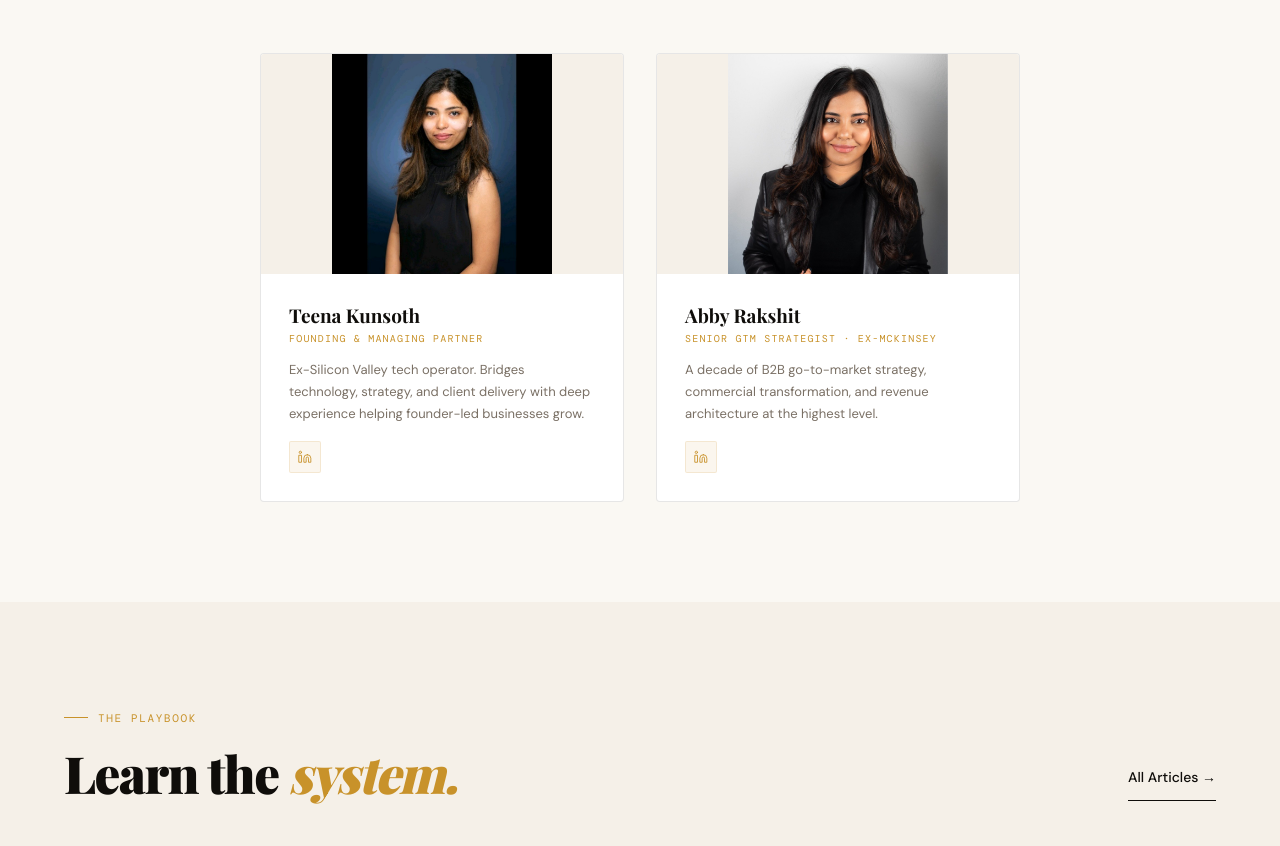
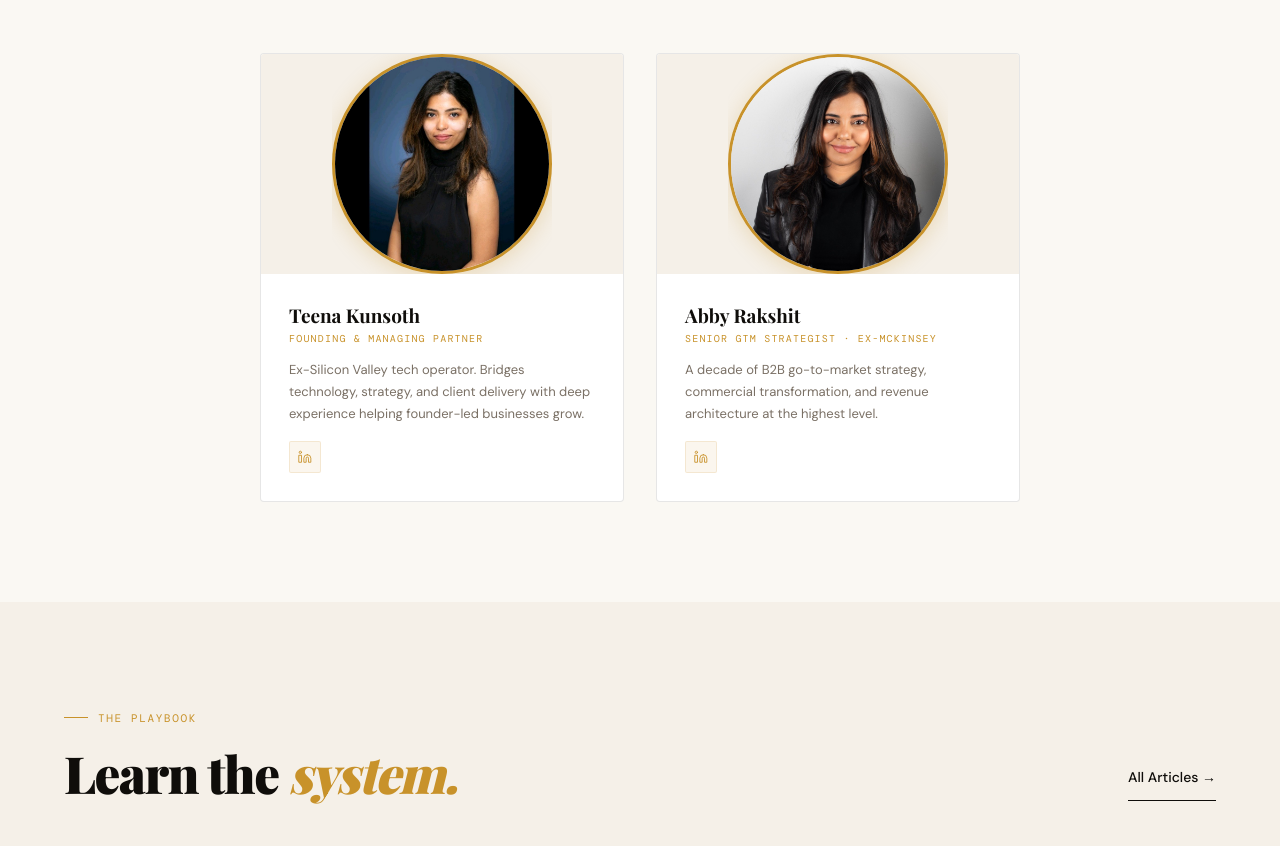
Before and after one commit to tkunsoth/kunsothAI, a plain HTML site: page index.html in a window 1280 px wide. Shown: the part 5328-6174 px from the top of the page. Drawn offline with nearby package versions, Linux system fonts and the light colour scheme; a web font is replaced by a local one.

Commit message:
Update index.html

```diff
--- a/index.html
+++ b/index.html
@@ -442,6 +442,16 @@ section { padding: 100px 5vw; }
   overflow: hidden; position: relative;
   border-bottom: none;
 }
+.team-photo img {
+  width: 160px;
+  height: 160px;
+  border-radius: 50%;
+  object-fit: cover;
+  object-position: center top;
+  border: 3px solid var(--gold);
+  box-shadow: 0 4px 20px rgba(200,146,42,0.25);
+  flex-shrink: 0;
+}
 .team-photo-placeholder {
   width: 80px; height: 80px; border-radius: 50%;
   background: rgba(200,146,42,0.12);
```
